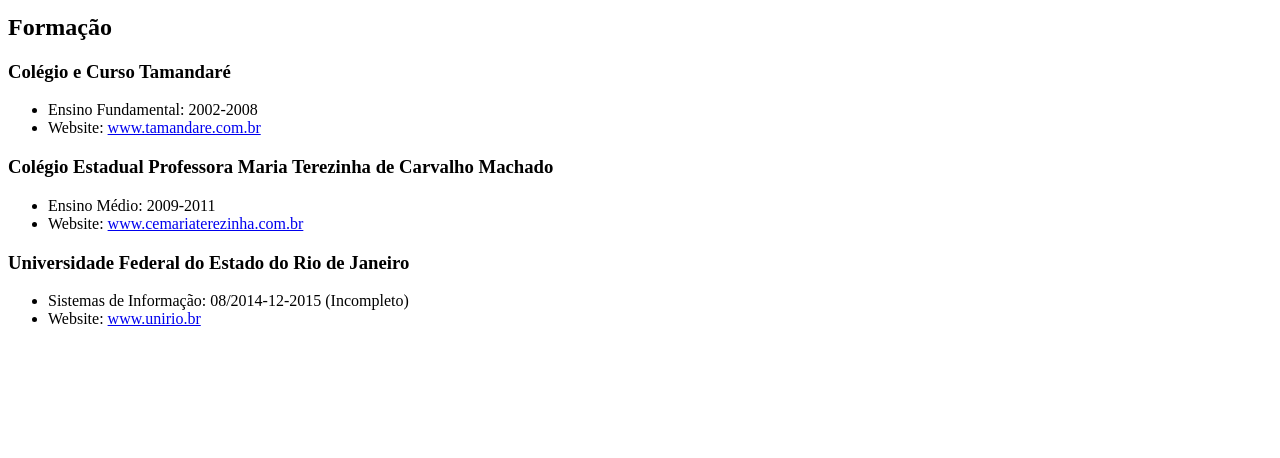
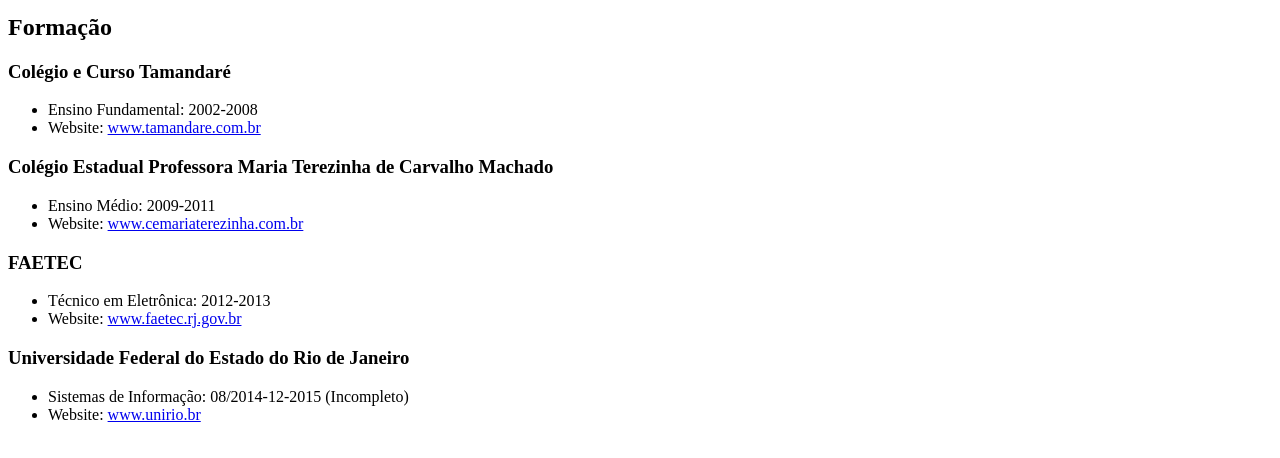
Before and after one commit to rodrigofc93/ProjetoTP1, a plain HTML site: page formacao.html in a window 1280 px wide. Shown: the part 164-622 px from the top of the page. Drawn offline with Linux system fonts and the light colour scheme.

Commit message:
Update formacao.html

```diff
--- a/formacao.html
+++ b/formacao.html
@@ -24,6 +24,11 @@
     <li>Ensino Médio: 2009-2011</li>
     <li>Website: <a href="http://www.cemariaterezinha.com.br">www.cemariaterezinha.com.br</a></li>
   </ul>
+  <h3>FAETEC</h3>
+  <ul>
+    <li>Técnico em Eletrônica: 2012-2013</li>
+    <li>Website: <a href="http://www.faetec.rj.gov.br/">www.faetec.rj.gov.br</a></li>
+  </ul>
   <h3>Universidade Federal do Estado do Rio de Janeiro</h3>
   <ul>
     <li>Sistemas de Informação: 08/2014-12-2015 (Incompleto)</li>
```
